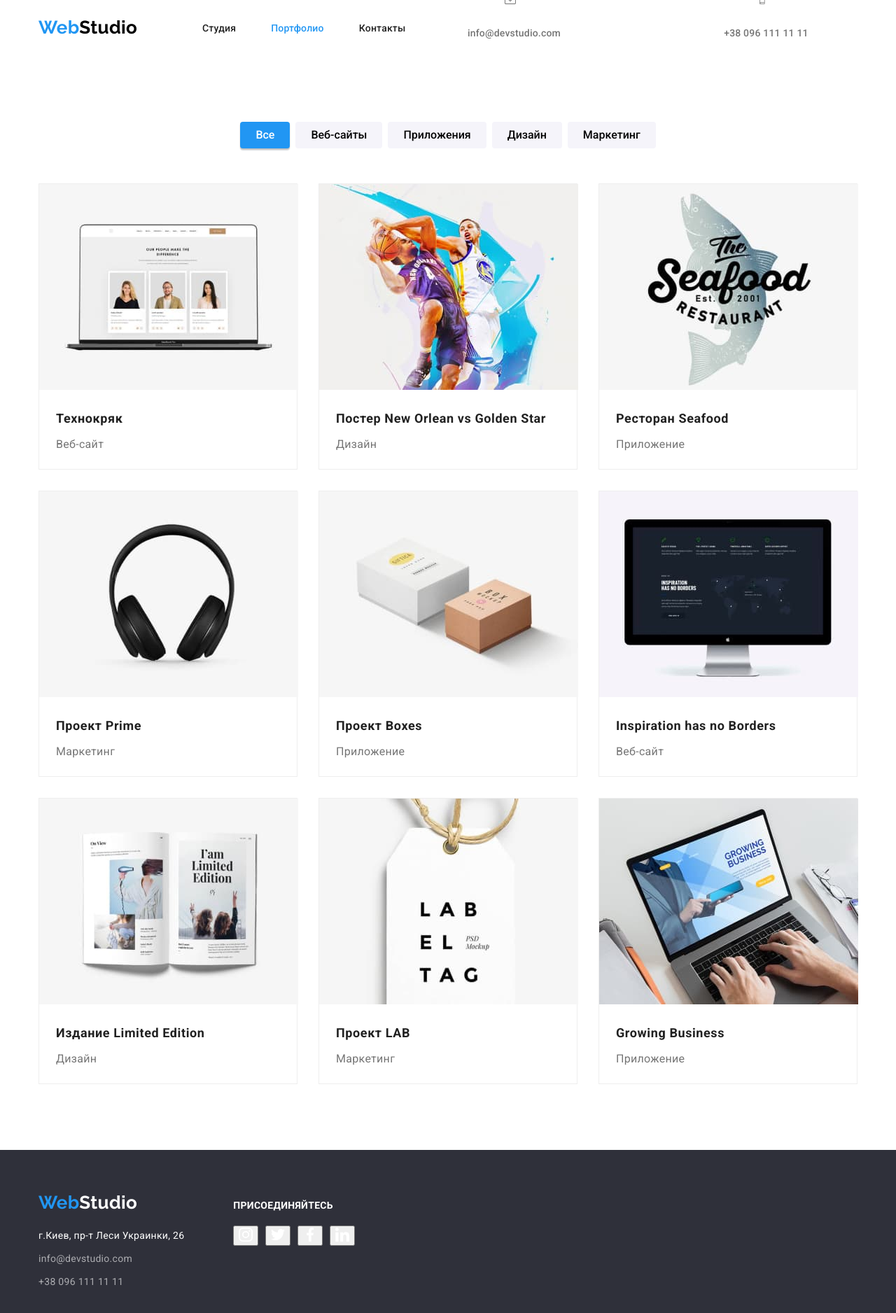
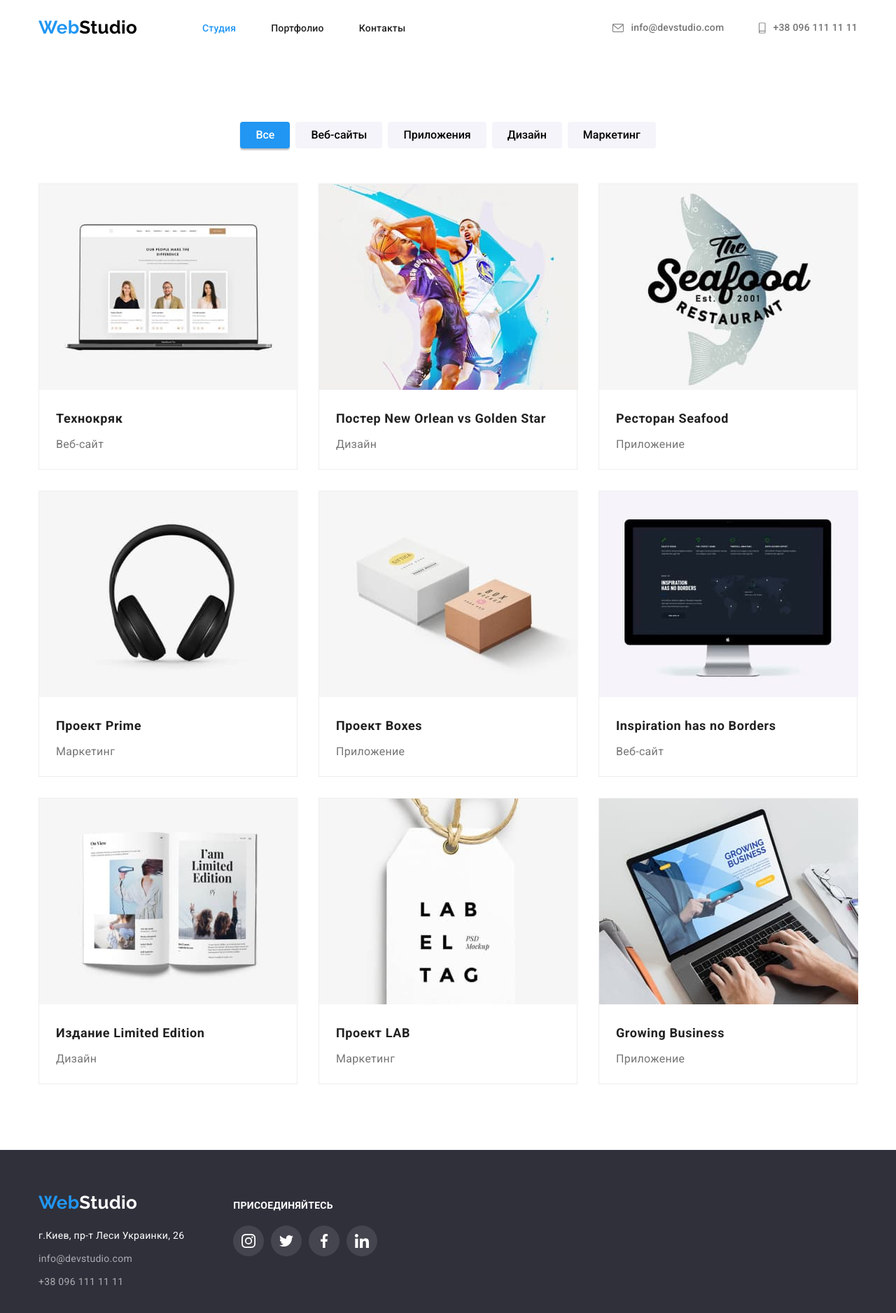
Before and after one commit to Annyenkov/goit-markup-hw-04, a plain HTML site: page portfolio.html in a window 1280 px wide. Shown: the whole page at 70% size. Drawn offline with nearby package versions, Linux system fonts and the light colour scheme.

Commit message:
correct portfolio.html

```diff
--- a/portfolio.html
+++ b/portfolio.html
@@ -18,23 +18,27 @@
       <nav class="header-nav">
         <a class="header-logo" lang="en" href="./index.html"> <span class="logo-part">Web</span>Studio</a>
         <ul class="header-list">
-          <li class="item"><a class="header-link" href="./index.html">Студия</a></li>
-          <li class="item"><a class="header-link current" href="./portfolio.html">Портфолио</a></li>
+          <li class="item"><a class="header-link current" href="./index.html">Студия</a></li>
+          <li class="item"><a class="header-link" href="./portfolio.html">Портфолио</a></li>
           <li class="item"><a class="header-link" href="">Контакты</a></li>
         </ul>
       </nav>
       <ul class="header-list-contact">
         <li class="item">
-          <svg class="header-icon" weight="16" height="12">
-            <use href="./images/icons.svg#iconenvelope"></use>
-          </svg>
-          <a class="header-contact" href="mailto:info@devstudio.com">info@devstudio.com</a>
+          <a class="header-contact" href="mailto:info@devstudio.com">
+            <svg class="header-icon" width="16" height="12">
+              <use href="./images/icons.svg#iconenvelope"></use>
+            </svg>
+            info@devstudio.com
+          </a>
         </li>
         <li class="item">
-          <svg class="header-icon" weight="16" height="12">
-            <use href="./images/icons.svg#iconsmartphone"></use>
-          </svg>
-          <a class="header-contact" href="tel:+380961111111">+38 096 111 11 11</a>
+          <a class="header-contact" href="tel:+380961111111">
+            <svg class="header-icon" width="10" height="16">
+              <use href="./images/icons.svg#iconsmartphone"></use>
+            </svg>
+            +38 096 111 11 11
+          </a>
         </li>
       </ul>
     </div>
@@ -151,32 +155,32 @@
         <p class="social-title">присоединяйтесь</p>
         <ul class="social-list">
           <li class="item">
-            <button class="social-btn">
-              <svg class="social-icon" height="44" weight="44">
+            <a class="social-link" href="">
+              <svg class="social-icon" height="20" weight="20">
                 <use href="./images/icons.svg#iconinstagram"></use>
               </svg>
-            </button>
+            </a>
           </li>
           <li class="item">
-            <button class="social-btn">
-              <svg class="social-icon" height="44" weight="44">
+            <a class="social-link" href="">
+              <svg class="social-icon" height="20" weight="20">
                 <use href="./images/icons.svg#icontwitter"></use>
               </svg>
-            </button>
+            </a>
           </li>
           <li class="item">
-            <button class="social-btn">
-              <svg class="social-icon" height="44" weight="44">
+            <a class="social-link" href="">
+              <svg class="social-icon" height="20" weight="20">
                 <use href="./images/icons.svg#iconfacebook"></use>
               </svg>
-            </button>
+            </a>
           </li>
           <li class="item">
-            <button class="social-btn">
-              <svg class="social-icon" height="44" weight="44">
+            <a class="social-link" href="">
+              <svg class="social-icon" height="20" weight="20">
                 <use href="./images/icons.svg#iconlinkedin"></use>
               </svg>
-            </button>
+            </a>
           </li>
         </ul>
       </div>
```
